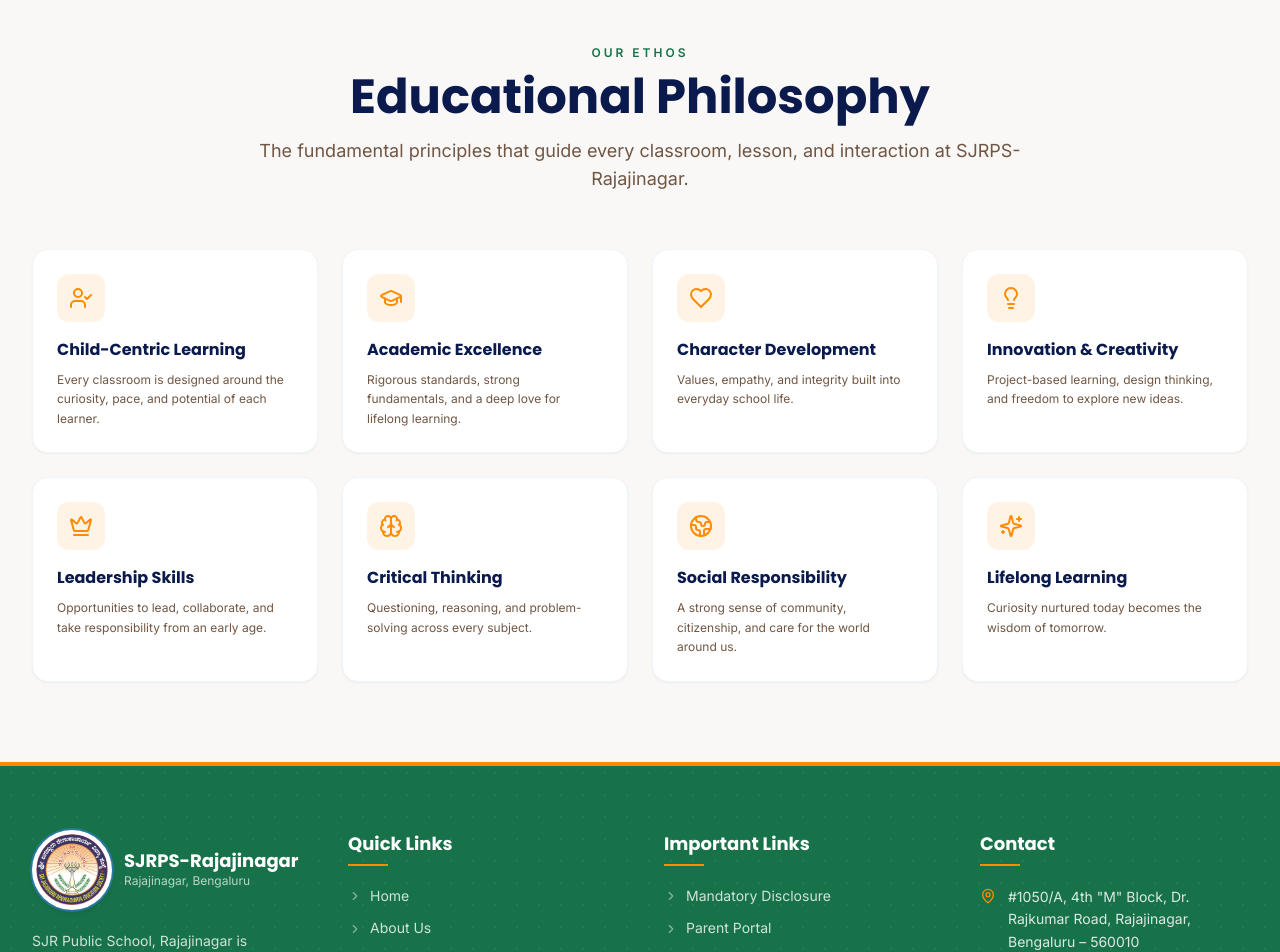
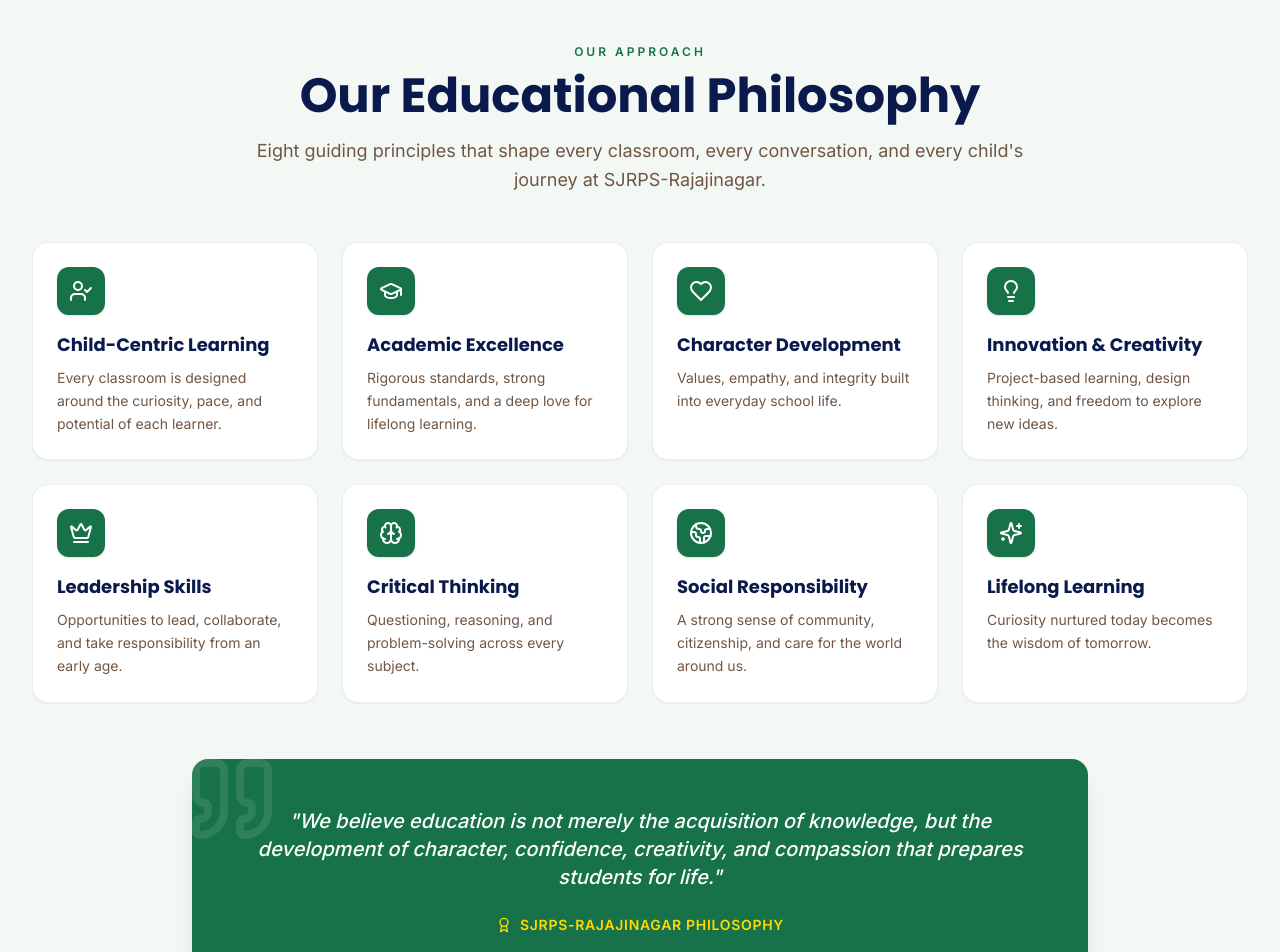
Before and after one commit to ROI-1213/sjrps_public_school_rajajinagar, a React (Vite) app: page /about/overview in a window 1280 px wide. Shown: the part 4300-5252 px from the top of the page. Built offline with nearby package versions, Linux system fonts and the light colour scheme; no server answers.

Commit message:
Update Educational Philosophy section to match reference design with indian-green icons and soft green background

```diff
--- a/src/pages/about/Overview.tsx
+++ b/src/pages/about/Overview.tsx
@@ -19,6 +19,8 @@
   Brain,
   Globe2,
   Crown,
+  Quote,
+  Award,
 } from "lucide-react";
 import { aboutContent } from "@/content/about";
 import { schoolConfig } from "@/schoolConfig";
@@ -248,41 +250,60 @@
       </section>
 
       {/* Educational Philosophy */}
-      <section className="py-16 lg:py-20 bg-muted/30 border-t">
+      <section className="py-16 lg:py-20 bg-indian-green/5">
         <div className="container mx-auto px-4">
-          <div className="text-center max-w-3xl mx-auto mb-14">
+          <div className="max-w-3xl mx-auto text-center mb-12">
             <p className="text-xs font-semibold uppercase tracking-[0.25em] text-indian-green mb-3">
-              Our Ethos
+              Our Approach
             </p>
             <h2
-              className="text-3xl md:text-4xl lg:text-5xl font-bold text-logo-navy leading-tight"
+              className="text-3xl md:text-4xl lg:text-5xl font-bold text-logo-navy mb-4"
               style={{ fontFamily: "Poppins, sans-serif" }}
             >
-              Educational Philosophy
+              Our Educational Philosophy
             </h2>
-            <p className="text-muted-foreground mt-4 text-base md:text-lg">
-              The fundamental principles that guide every classroom, lesson, and interaction at SJRPS-Rajajinagar.
+            <p className="text-muted-foreground text-lg leading-relaxed">
+              Eight guiding principles that shape every classroom, every conversation, and every child's
+              journey at SJRPS-Rajajinagar.
             </p>
           </div>
 
-          <div className="grid grid-cols-1 sm:grid-cols-2 lg:grid-cols-4 gap-6">
-            {philosophy.map((item) => (
-              <div
+          <div className="grid grid-cols-1 sm:grid-cols-2 lg:grid-cols-4 gap-6 mb-14">
+            {philosophy.map((item, i) => (
+              <motion.div
                 key={item.title}
-                className="bg-white rounded-2xl p-6 shadow-sm border border-slate-100 hover:border-indian-green/30 hover:shadow-md transition-all duration-300"
+                initial={{ opacity: 0, y: 20 }}
+                whileInView={{ opacity: 1, y: 0 }}
+                viewport={{ once: true }}
+                transition={{ duration: 0.5, delay: (i % 4) * 0.06 }}
+                className="bg-white rounded-2xl p-6 shadow-sm hover:shadow-lg transition-all border border-indian-green/10"
               >
-                <div className="h-12 w-12 rounded-xl bg-saffron-orange/10 flex items-center justify-center text-saffron-orange mb-4">
-                  <item.icon className="h-6 w-6" />
+                <div className="w-12 h-12 rounded-xl bg-indian-green flex items-center justify-center mb-4 shadow">
+                  <item.icon className="h-6 w-6 text-white" />
                 </div>
                 <h3
-                  className="text-base font-bold text-logo-navy mb-2"
+                  className="text-lg font-bold text-logo-navy mb-2"
                   style={{ fontFamily: "Poppins, sans-serif" }}
                 >
                   {item.title}
                 </h3>
-                <p className="text-muted-foreground text-xs leading-relaxed">{item.desc}</p>
+                <p className="text-sm text-muted-foreground leading-relaxed">{item.desc}</p>
+              </motion.div>
+            ))}
+          </div>
+
+          <div className="max-w-4xl mx-auto">
+            <div className="relative bg-indian-green text-white rounded-2xl px-8 py-10 lg:px-14 lg:py-12 shadow-xl overflow-hidden">
+              <Quote className="absolute -top-2 -left-2 h-24 w-24 text-white/10" />
+              <p className="relative text-lg lg:text-xl leading-relaxed text-center italic font-medium">
+                "We believe education is not merely the acquisition of knowledge, but the development of
+                character, confidence, creativity, and compassion that prepares students for life."
+              </p>
+              <div className="relative mt-6 flex items-center justify-center gap-2 text-golden-yellow text-sm font-semibold tracking-wider uppercase">
+                <Award className="h-4 w-4" />
+                <span>SJRPS-Rajajinagar Philosophy</span>
               </div>
-            ))}
+            </div>
           </div>
         </div>
       </section>
```
